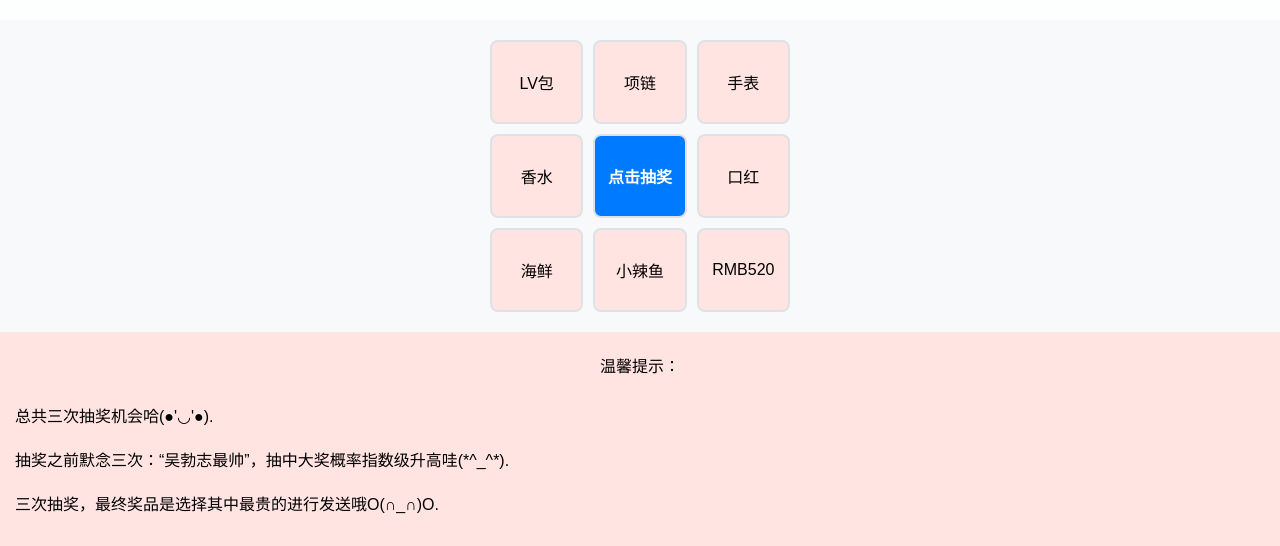
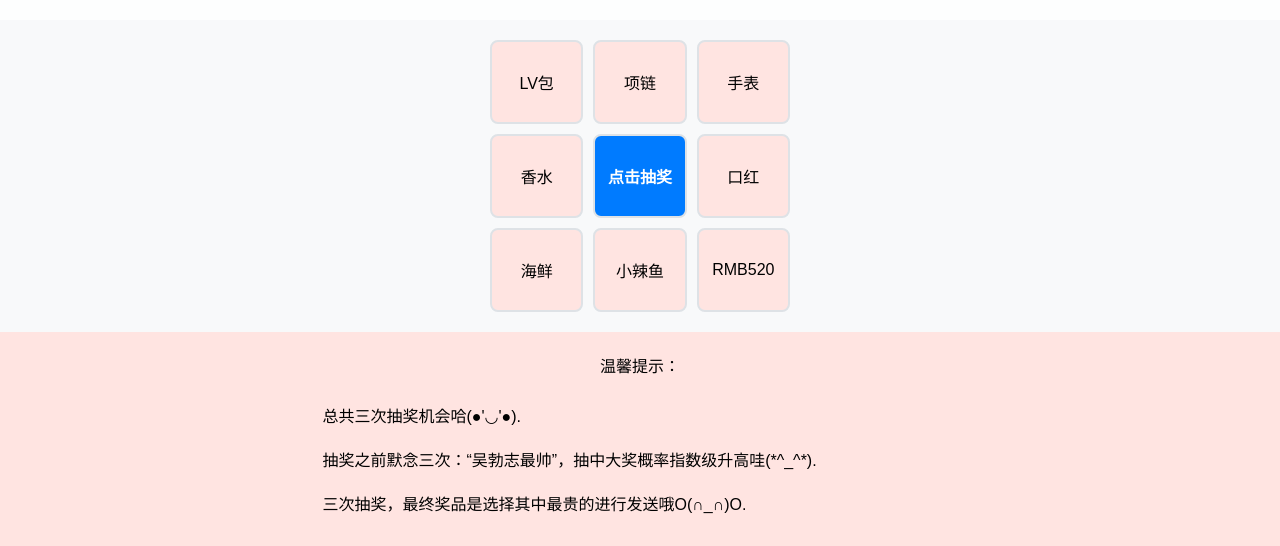
Before and after one commit to wubozhi/birthday, a plain HTML site: page index.html in a window 1280 px wide. Shown: the part 564-1110 px from the top of the page. Drawn offline with Linux system fonts and the light colour scheme.

Commit message:
Update index.html

```diff
--- a/index.html
+++ b/index.html
@@ -34,7 +34,7 @@
     padding: 0;
   }
   li {
-    width: 100%;               /* 设置宽度，让 li 居中 */
+    width: 50%;               /* 设置宽度，让 li 居中 */
     margin: 0 auto;           /* 让整个 li 在父容器中居中 */
     text-align: left;         /* 文本左对齐 */
     padding: 10px;
```
